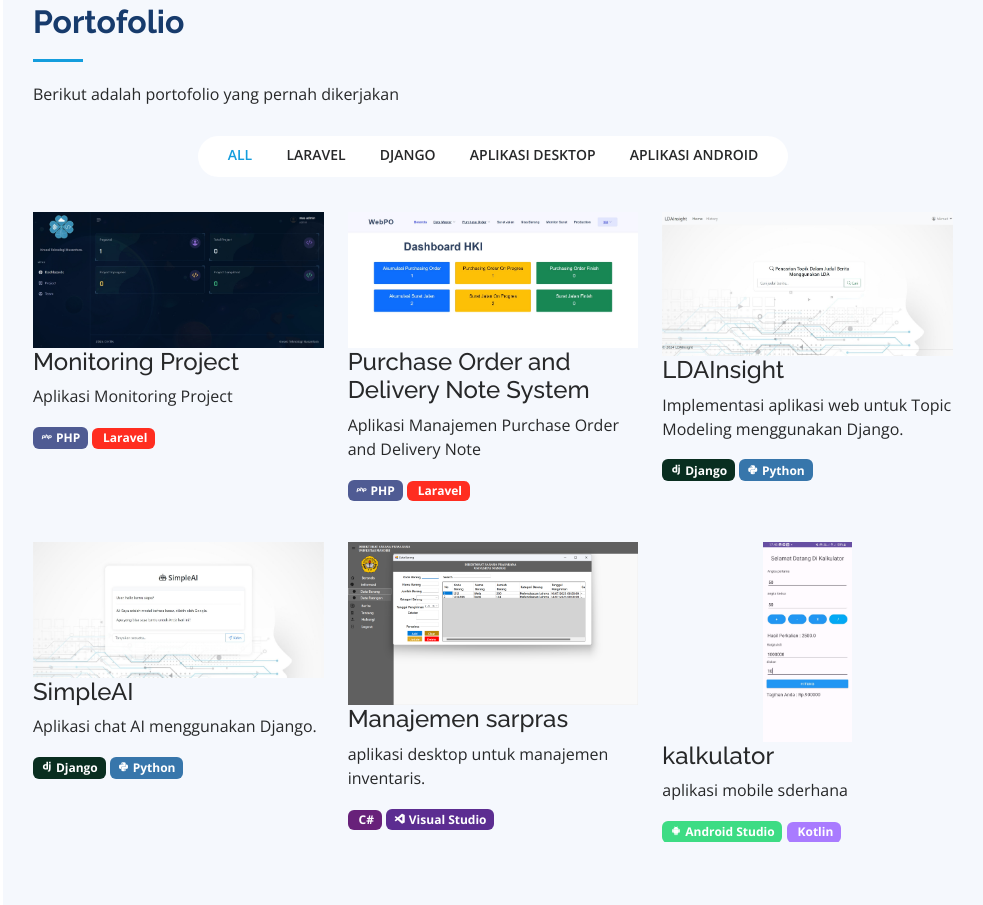
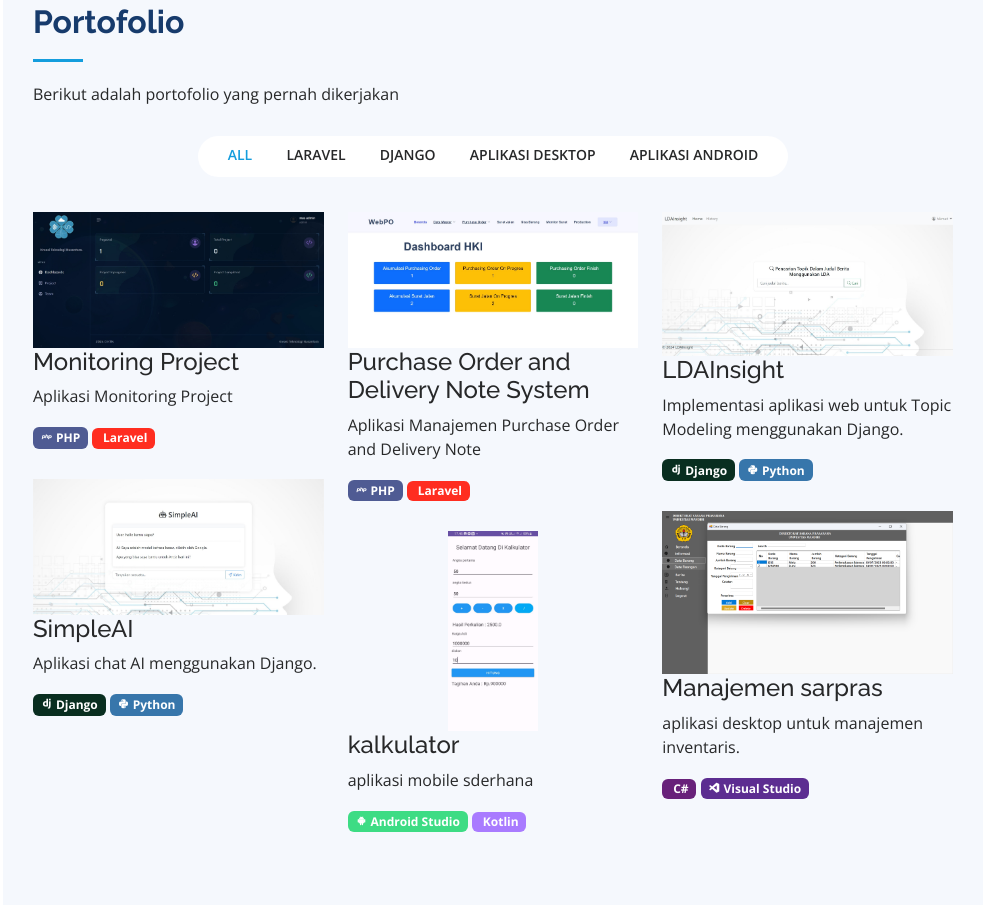
Before and after one commit to hikproject/CV-HIkmat, a plain HTML site: page index.html in a window 1280 px wide. Shown: the part 2935-3840 px from the top of the page, without its empty margins (297-1280 px from the left). Drawn offline with nearby package versions, Linux system fonts and the light colour scheme.

Commit message:
perbaikan

```diff
--- a/index.html
+++ b/index.html
@@ -263,7 +263,7 @@
         <div class="row portfolio-container" data-aos="fade-up" data-aos-delay="100">
 
           <div class="col-lg-4 col-md-6 portfolio-item filter-laravel">
-            <div class="portfolio-wrap" style="height: 300px;">
+            <div class="portfolio-wrap">
               <img src="img/portfolio/Monitoring project.jpeg" class="img-fluid" alt="">
               <div class="portfolio-info">
                 <h4>Monitoring Project</h4>
@@ -283,7 +283,7 @@
             </div>
           </div>
           <div class="col-lg-4 col-md-6 portfolio-item filter-laravel">
-            <div class="portfolio-wrap" style="height: 300px;">
+            <div class="portfolio-wrap" >
               <img src="img/portfolio/po sistem.jpeg" class="img-fluid" alt="">
               <div class="portfolio-info">
                 <h4> Purchase Order and Delivery Note System</h4>
@@ -304,7 +304,7 @@
           </div>
 
           <div class="col-lg-4 col-md-6 portfolio-item filter-django">
-            <div class="portfolio-wrap" style="height: 300px;">
+            <div class="portfolio-wrap" >
               <img src="img/portfolio/LDA.jpeg" class="img-fluid" alt="">
               <div class="portfolio-info">
                 <h4>LDAInsight</h4>
@@ -325,7 +325,7 @@
           </div>
 
           <div class="col-lg-4 col-md-6 portfolio-item filter-django">
-            <div class="portfolio-wrap" style="height: 300px;">
+            <div class="portfolio-wrap" >
               <img src="img/portfolio/simpleai.jpeg" class="img-fluid" alt="">
               <div class="portfolio-info">
                 <h4>SimpleAI</h4>
@@ -346,7 +346,7 @@
           </div>
 
           <div class="col-lg-4 col-md-6 portfolio-item filter-desktop">
-            <div class="portfolio-wrap" style="height: 300px;">
+            <div class="portfolio-wrap" >
               <img src="img/portfolio/sarpras.png" class="img-fluid" alt="">
               <div class="portfolio-info">
                 <h4>Manajemen sarpras</h4>
@@ -367,7 +367,7 @@
           </div>
 
           <div class="col-lg-4 col-md-6 portfolio-item filter-android">
-            <div class="portfolio-wrap" style="height: 300px;">
+            <div class="portfolio-wrap" >
               <img src="img/portfolio/kalkulator.jpeg" style="height: 200px; display: block; margin-left: auto; margin-right: auto;" class="img-fluid" alt="">
               <div class="portfolio-info">
                 <h4>kalkulator</h4>
```
